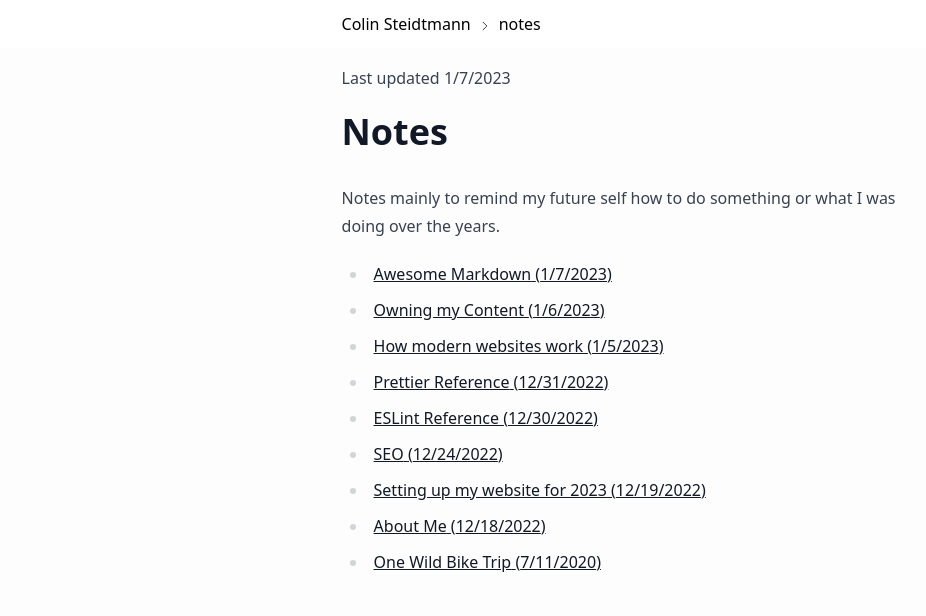
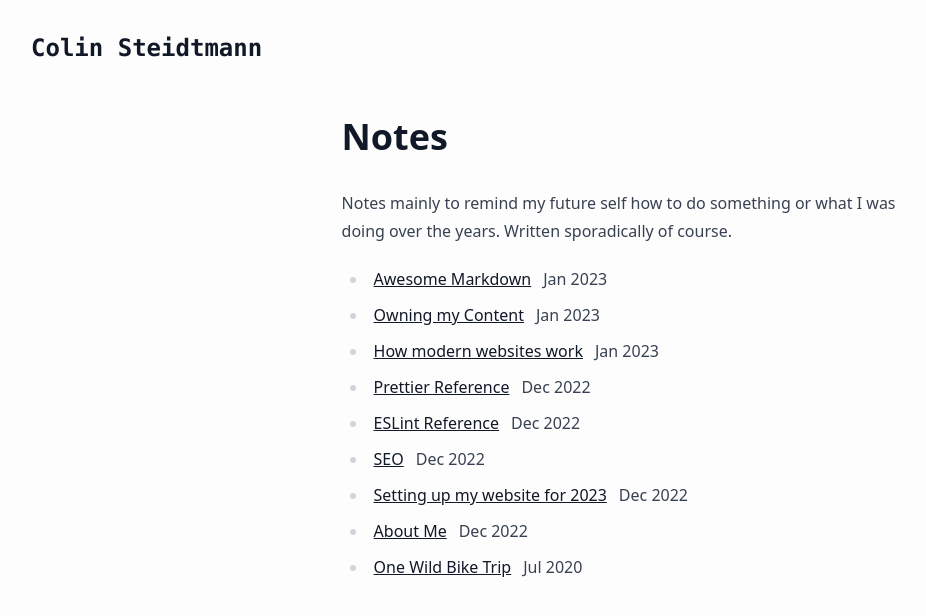
Before and after one commit to colinsteidtmann/colinsteidtmann-website, a Next.js app: page /notes in a window 1280 px wide. Shown: the top 616 px of the page, without its empty margins (1-927 px from the left). Built offline with nearby package versions, Linux system fonts and the light colour scheme.

Commit message:
toc bottom wip

```diff
--- /dev/null
+++ b/src/components/Layout/CommonLayout.js
@@ -0,0 +1,16 @@
+import Link from "next/link";
+import Navbar from "./Navbar";
+
+export default function CommonLayout({ children, backUrl = "/", backName = "Home", noBack = false }) {
+    return (
+        <div className="bg-[#fdfdfd] min-h-screen -mx-4 sm:mx-0 px-4 sm:px-0">
+            <Navbar />
+            <div className="prose mx-auto">
+                {/* Back button */}
+                {!noBack && <Link href={backUrl}>{"<--- " + backName}</Link>}
+                {/* Children */}
+                {children}
+            </div>
+        </div>
+    );
+}
--- a/src/components/Layout/MdxPage.js
+++ b/src/components/Layout/MdxArticle.js
@@ -2,9 +2,8 @@ import { format } from "date-fns";
 import TableOfContents from "../MDX/TableOfContents";
 import NextAndPrevious from "./NextAndPrevious";
 
-export default function MdxPage({ children, frontmatter }) {
+export default function MdxArticle({ children, frontmatter }) {
     let { title, date, toc } = frontmatter;
-    date = new Date(date);
     return (
         <article className="prose mx-auto">
             <h1>{title}</h1>
--- a/src/components/MDX/TableOfContents.js
+++ b/src/components/MDX/TableOfContents.js
@@ -1,13 +1,24 @@
 import Link from "next/link";
 import useObserver from "@/hooks/useObserver";
+import { useEffect, useRef } from "react";
+
+const desktopClasses = "fixed right-10 top-10";
+const mobile = "";
 
 export default function TableOfContents({ toc }) {
+    const linkRef = useRef(null);
+    const containerRef = useRef(null);
     const headingIDs = toc.map((tocItem) => tocItem.url);
     const { activeID } = useObserver({ elementIDs: headingIDs });
+
+    useEffect(() => {
+        linkRef.current?.scrollIntoView();
+    }, [activeID]);
+
     return (
-        <div className="fixed right-10 top-10">
+        <div className={"fixed bottom-0 mx-auto max-h-[50%] w-full overflow-auto bg-white"} >
             <h2>Table of Contents</h2>
-            <NestedList toc={toc} activeID={activeID} />
+            <NestedList toc={toc} activeID={activeID} linkRef={linkRef} />
         </div>
     );
     // Title (Table of Contents)
@@ -15,7 +26,7 @@ export default function TableOfContents({ toc }) {
 }
 
 // Recursive function for nested lists
-function NestedList({ toc, activeID }) {
+function NestedList({ toc, activeID, linkRef }) {
     let map = new Map();
     const depth = toc[0].depth;
     for (let i = 0; i < toc.length; i++) {
@@ -25,9 +36,9 @@ function NestedList({ toc, activeID }) {
         if (i + 1 < toc.length && toc[i + 1].depth === toc[i].depth + 1) newList = true;
         map.set(
             toc[i].url,
-            <li key={toc[i].index + "li"}>
+            <li key={toc[i].index + "li"} ref={activeID === toc[i].url ? linkRef : null}>
                 <Link href={toc[i].url} className={activeID === toc[i].url ? "text-blue-500" : undefined}>{toc[i].textContent}</Link>
-                {newList && <NestedList toc={toc.slice(i + 1)} activeID={activeID} />}
+                {newList && <NestedList toc={toc.slice(i + 1)} activeID={activeID} linkRef={linkRef} />}
             </li>
 
         );
--- a/src/components/MdxLayout.js
+++ /dev/null
@@ -1,45 +0,0 @@
-import Link from "next/link";
-import { useRouter } from "next/router";
-import { ChevronRightIcon } from "@heroicons/react/24/outline";
-
-// Layout for MDX Posts
-export default function MdxLayout({ children, lastmod }) {
-  const router = useRouter();
-  const path = router.asPath;
-  const pathParts = path.split("/").slice(1);
-  const pathLinks = pathParts.map((part) => {
-    part =
-      part.indexOf("#") != -1 ? part.substring(0, part.indexOf("#")) : part;
-    return {
-      href: path.substring(0, path.indexOf(part)) + part,
-      part: part,
-    };
-  });
-  return (
-    <div className="px-4 sm:px-0">
-      <nav className="py-3">
-        <ul className="flex flex-row items-center gap-x-2 max-w-prose mx-auto">
-          <li>
-            <Link href="/">Colin Steidtmann</Link>
-          </li>
-          {pathLinks.map((obj) => {
-            return (
-              <li key={obj.part}>
-                <ChevronRightIcon className="h-3 w-3 inline-block mr-2" />
-                <Link href={obj.href}>{obj.part}</Link>
-              </li>
-            );
-          })}
-        </ul>
-      </nav>
-      <div className="bg-[#fdfdfd] min-h-screen -mx-4 sm:mx-0 px-4 sm:px-0">
-        <div className="prose mx-auto">
-          <p className="pt-4">
-            <time dateTime={lastmod}>Last updated {lastmod}</time>
-          </p>
-          {children}
-        </div>
-      </div>
-    </div>
-  );
-}
--- a/src/components/Navbar.js
+++ /dev/null
@@ -1,13 +0,0 @@
-import Link from "next/link";
-
-export default function Navbar() {
-  return (
-    <>
-      <div className="prose py-8 sm:p-8">
-        <Link href="/" className="no-underline">
-          <h1 className="text-2xl font-mono">Colin Steidtmann</h1>
-        </Link>
-      </div>
-    </>
-  );
-}
--- a/src/lib/files.js
+++ b/src/lib/files.js
@@ -2,6 +2,7 @@ import path from "path";
 import fs from "fs";
 import matter from "gray-matter";
 import { sortDesc } from "./utils";
+import { getUnixTime } from "date-fns";
 
 const root = process.cwd();
 export const notesDir = path.join(root, "src", "content", "notes");
@@ -15,11 +16,11 @@ export function getSlugs() {
 
 // make frontmatter uniform for all files
 export function getFrontmatterPro(slug, frontmatter, toc) {
-    const today = new Date().toISOString();
+    const today = Number(getUnixTime(new Date()) * 1000);
     frontmatter.date &&
-        (frontmatter.date = new Date(frontmatter.date).toISOString());
+        (frontmatter.date = Number(getUnixTime(new Date(frontmatter.date))) * 1000);
     frontmatter.lastmod &&
-        (frontmatter.lastmod = new Date(frontmatter.date).toISOString());
+        (frontmatter.lastmod = Number(getUnixTime(new Date(frontmatter.date))));
     const defaultReturn = {
         slug: slug,
         title: "Default title",
--- a/src/lib/utils.js
+++ b/src/lib/utils.js
@@ -1,10 +1,3 @@
-// format date
-export function formatDate(date) {
-  return date
-    ? new Date(date).toLocaleDateString()
-    : new Date().toLocaleDateString();
-}
-
 // sort in descending order
 export function sortDesc(file1, file2) {
   return file1.frontmatter.date < file2.frontmatter.date ? 1 : -1;
--- a/src/pages/index.js
+++ b/src/pages/index.js
@@ -14,6 +14,7 @@ export default function Home() {
         description={siteMetadata.description}
         ogType="website"
       />
+      {/* A centered display block with my name, about, notes */}
       <div className="grid h-screen place-items-center text-center prose mx-auto">
         <div>
           <h1 className="mb-5">colin steidtmann</h1>
--- a/src/pages/notes/[slug].js
+++ b/src/pages/notes/[slug].js
@@ -1,14 +1,12 @@
-import { extendFrontMatter, getAllFiles, getNextAndPrev, getSlugs } from "@/lib/files";
+import { getAllFiles, getNextAndPrev, getSlugs } from "@/lib/files";
 import { NoteSEO } from "@/components/SEO";
 import siteMetadata from "@/data/siteMetadata";
-import MdxLayout from "@/components/MdxLayout";
-import { formatDate } from "@/lib/utils";
 import { mdxBundle } from "@/lib/mdx";
 import { useMemo } from "react";
 import { getMDXComponent } from "mdx-bundler/client";
 import { useMDXComponents } from "@mdx-js/react";
-import TableOfContents from "@/components/MDX/TableOfContents";
-import MdxPage from "@/components/Layout/MdxPage";
+import CommonLayout from "@/components/Layout/CommonLayout";
+import MdxArticle from "@/components/Layout/MdxArticle";
 // At build time, generate a map of all possible paths
 export async function getStaticPaths() {
   const slugs = getSlugs();
@@ -51,9 +49,11 @@ export default function SpecificNote({ code, frontmatter }) {
         keywords={keywords}
         url={`${siteMetadata.siteUrl}/notes/${slug}/`}
       />
-      <MdxPage frontmatter={frontmatter}>
-        <Component toc={toc} />
-      </MdxPage>
+      <CommonLayout backUrl="/notes" backName="Notes">
+        <MdxArticle frontmatter={frontmatter}>
+          <Component toc={toc} />
+        </MdxArticle>
+      </CommonLayout>
     </>
   );
 }
--- a/src/pages/notes/index.js
+++ b/src/pages/notes/index.js
@@ -1,13 +1,14 @@
 import Link from "next/link";
 import { getAllFiles } from "@/lib/files";
 import { PageSEO } from "@/components/SEO";
-import MdxLayout from "@/components/MdxLayout";
-import { formatDate } from "@/lib/utils";
+import CommonLayout from "@/components/Layout/CommonLayout";
+import { format, formatISO, getUnixTime } from "date-fns";
 
 // get all frontmatter for files during build time
 export async function getStaticProps() {
   const notes = getAllFiles();
   return { props: { notes } };
+
 }
 
 // use array [{frontmatterPro, content}] to show notes nav during runtime
@@ -19,11 +20,11 @@ export default function Notes({ notes }) {
         description="Notes I take as I learn/do different things."
         ogType="website"
       />
-      <MdxLayout lastmod={formatDate(notes[0]?.frontmatter.lastmod)}>
+      <CommonLayout noBack>
         <h1>Notes</h1>
         <p>
           Notes mainly to remind my future self how to do something or what I
-          was doing over the years.
+          was doing over the years. Written sporadically of course.
         </p>
         <ul>
           {notes.map((n) => {
@@ -31,13 +32,14 @@ export default function Notes({ notes }) {
             return (
               <li key={slug}>
                 <Link href={`/notes/${slug}`}>
-                  {title} <time dateTime={date}>({formatDate(date)})</time>
+                  {title}
                 </Link>
+                <time className="mx-3 no-underline" dateTime={formatISO(date)}>{format(date, "MMM yyyy")}</time>
               </li>
             );
           })}
         </ul>
-      </MdxLayout>
+      </CommonLayout>
     </>
   );
 }
```
